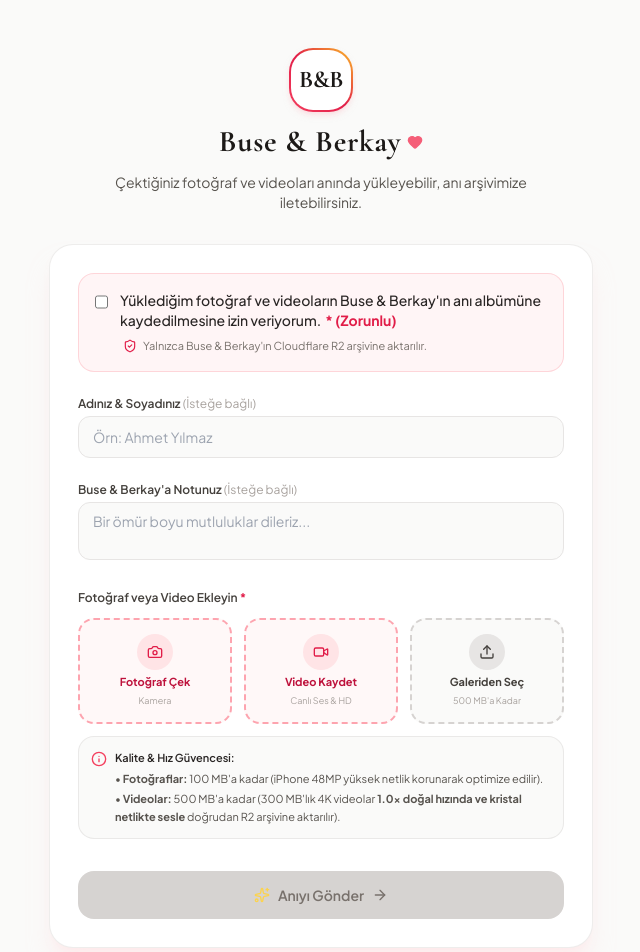
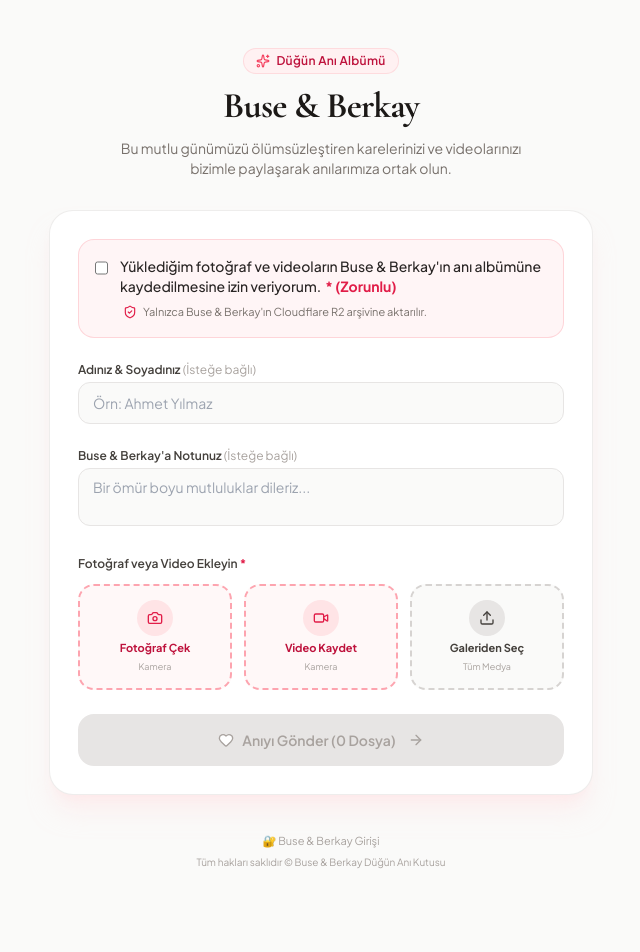
Before and after one commit to berkayarslan/buse-berkay-anilar, a Next.js app: page / in a window 1280 px wide. Shown: the top 952 px of the page, without its empty margins (319-959 px from the left). Built offline with nearby package versions, Linux system fonts and the light colour scheme.

Commit message:
Fix: Clean minimal guest UI (removed info banners & badges), streamlined R2 pre-signed URL signing, actionable CORS diagnostics

```diff
--- a/app/page.tsx
+++ b/app/page.tsx
@@ -14,7 +14,6 @@ import {
   ArrowRight,
   AlertCircle,
   Plus,
-  Info,
   Video,
 } from 'lucide-react';
 
@@ -46,6 +45,7 @@ async function optimizeImageForUpload(file: File): Promise<File> {
   return new Promise((resolve) => {
     const img = new Image();
     const url = URL.createObjectURL(file);
+
     img.onload = () => {
       URL.revokeObjectURL(url);
       const maxDim = 2560; // 2.5K Ultra-HD Master Dimension
@@ -70,7 +70,8 @@ async function optimizeImageForUpload(file: File): Promise<File> {
       const canvas = document.createElement('canvas');
       canvas.width = width;
       canvas.height = height;
-      const ctx = canvas.getContext('2d', { alpha: false });
+      const ctx = canvas.getContext('2d');
+
       if (!ctx) {
         resolve(file);
         return;
@@ -94,18 +95,20 @@ async function optimizeImageForUpload(file: File): Promise<File> {
           resolve(optimizedFile);
         },
         'image/jpeg',
-        0.86 // 86% studio quality JPEG
+        0.86 // High-fidelity visual quality for wedding prints
       );
     };
+
     img.onerror = () => {
       URL.revokeObjectURL(url);
       resolve(file);
     };
+
     img.src = url;
   });
 }
 
-// Upload file directly to Cloudflare R2 Pre-Signed URL with real-time byte progress
+// Direct Cloudflare R2 Upload via Pre-signed URL (supports any size up to 500MB)
 function uploadToPresignedUrl(
   presignedUrl: string,
   file: File,
@@ -115,7 +118,9 @@ function uploadToPresignedUrl(
   return new Promise((resolve, reject) => {
     const xhr = new XMLHttpRequest();
     xhr.open('PUT', presignedUrl, true);
+    if (contentType) {
       xhr.setRequestHeader('Content-Type', contentType);
+    }
 
     xhr.upload.onprogress = (e) => {
       if (e.lengthComputable) {
@@ -128,12 +133,16 @@ function uploadToPresignedUrl(
       if (xhr.status >= 200 && xhr.status < 300) {
         resolve();
       } else {
-        reject(new Error(`R2 yükleme hatası (HTTP ${xhr.status})`));
+        reject(new Error(`R2 HTTP ${xhr.status}: ${xhr.statusText || 'Yükleme hatası'}`));
       }
     };
 
     xhr.onerror = () => {
-      reject(new Error('Cloudflare R2 bağlantısı kurulamadı.'));
+      reject(new Error('R2_CORS_OR_NETWORK'));
+    };
+
+    xhr.ontimeout = () => {
+      reject(new Error('R2_TIMEOUT'));
     };
 
     xhr.send(file);
@@ -159,13 +168,13 @@ export default function GuestUploadPage() {
     if (!files || files.length === 0) return;
     setErrorMessage(null);
 
-    const newQueued: QueuedFile[] = [];
-    Array.from(files).forEach((file) => {
-      const isVideo = file.type.startsWith('video/') || Boolean(file.name.match(/\.(mp4|mov|webm|quicktime)$/i));
+    const newFiles: QueuedFile[] = [];
+    for (let i = 0; i < files.length; i++) {
+      const file = files[i];
+      const isVideo = file.type.startsWith('video/') || file.name.match(/\.(mp4|mov|webm|m4v)$/i);
 
-      // Limit Check:
-      // Photos: up to 100MB (iPhone 16 Pro RAW / 48MP supported, optimized seamlessly to ~1.2MB)
-      // Videos: up to 500MB (Preserves 100% natural 1.0x speed and original stereo sound, uploaded directly to Cloudflare R2)
+      // Photos: up to 100MB (iPhone 48MP ProRAW/HEIC supported, optimized on client)
+      // Videos: up to 500MB supported directly to R2
       if (isVideo && file.size > 500 * 1024 * 1024) {
         setErrorMessage(
           `"${file.name}" video boyutu çok yüksek (${formatFileSize(file.size)}). Videolar maksimum 500 MB olabilir.`
@@ -174,27 +183,30 @@ export default function GuestUploadPage() {
       }
 
       if (!isVideo && file.size > 100 * 1024 * 1024) {
-        setErrorMessage(`"${file.name}" çok büyük. Fotoğraflar maksimum 100 MB olabilir.`);
+        setErrorMessage(
+          `"${file.name}" fotoğraf boyutu çok yüksek (${formatFileSize(file.size)}). Fotoğraflar maksimum 100 MB olabilir.`
+        );
         return;
       }
 
-      newQueued.push({
+      const previewUrl = URL.createObjectURL(file);
+      newFiles.push({
         file,
-        previewUrl: URL.createObjectURL(file),
+        previewUrl,
         type: isVideo ? 'video' : 'photo',
         name: file.name,
         sizeFormatted: formatFileSize(file.size),
         originalSizeBytes: file.size,
       });
-    });
+    }
 
-    setQueuedFiles((prev) => [...prev, ...newQueued]);
+    setQueuedFiles((prev) => [...prev, ...newFiles]);
   };
 
   const removeQueuedFile = (index: number) => {
     setQueuedFiles((prev) => {
       const target = prev[index];
-      if (target?.previewUrl) URL.revokeObjectURL(target.previewUrl);
+      if (target) URL.revokeObjectURL(target.previewUrl);
       return prev.filter((_, i) => i !== index);
     });
   };
@@ -204,7 +216,7 @@ export default function GuestUploadPage() {
     setErrorMessage(null);
 
     if (!hasConsent) {
-      setErrorMessage('Lütfen fotoğraf ve video paylaşım iznini onaylayınız.');
+      setErrorMessage('Lütfen yükleme ve açık rıza onay kutucuğunu işaretleyiniz.');
       return;
     }
 
@@ -226,10 +238,9 @@ export default function GuestUploadPage() {
         let mimeType = item.file.type;
 
         // 1. Optimize Photos (Ultra-HD 2.5K canvas compression)
-        // For videos: We preserve 100% original speed (1.0x) and crystal-clear stereo audio,
-        // uploading directly to Cloudflare R2 without any artificial speedup or mute.
+        // For videos: preserve 1.0x natural speed & crisp audio
         if (item.type === 'photo') {
-          setStatusMessage(`Fotoğraf optimize ediliyor (4K Ultra-HD)... (${i + 1}/${total})`);
+          setStatusMessage(`Fotoğraf hazırlanıyor... (${i + 1}/${total})`);
           fileToUpload = await optimizeImageForUpload(item.file);
           mimeType = fileToUpload.type || 'image/jpeg';
         } else {
@@ -238,8 +249,9 @@ export default function GuestUploadPage() {
         }
 
         let uploadSuccess = false;
+        let presignFailedReason: string | null = null;
 
-        // 2. Direct Pre-Signed URL PUT to Cloudflare R2 (supports up to 500MB directly)
+        // 2. Direct Pre-Signed URL PUT to Cloudflare R2 (handles files up to 500MB)
         try {
           const presignRes = await fetch('/api/upload/presign', {
             method: 'POST',
@@ -271,12 +283,27 @@ export default function GuestUploadPage() {
               uploadSuccess = true;
             }
           }
-        } catch (presignErr) {
-          console.warn('Presigned upload failed, attempting fallback...', presignErr);
+        } catch (presignErr: any) {
+          console.warn('Presigned upload failed:', presignErr);
+          if (presignErr?.message === 'R2_CORS_OR_NETWORK') {
+            presignFailedReason = 'cors';
+          }
         }
 
-        // 3. Fallback: Multipart/form-data upload to /api/upload
+        // 3. Fallback for files <= 4.2 MB (photos, small clips) via /api/upload
         if (!uploadSuccess) {
+          if (fileToUpload.size > 4.2 * 1024 * 1024) {
+            if (presignFailedReason === 'cors') {
+              throw new Error(
+                `"${item.name}" (${formatFileSize(fileToUpload.size)}) doğrudan R2'ye aktarılamadı. Cloudflare R2 bucket CORS kuralı eksik olduğundan tarayıcı doğrudan yüklemeyi engelledi. Lütfen Cloudflare panelinden CORS ilkesini etkinleştiriniz.`
+              );
+            } else {
+              throw new Error(
+                `"${item.name}" (${formatFileSize(fileToUpload.size)}) yüklenemedi. Lütfen internet bağlantınızı kontrol edip tekrar deneyiniz.`
+              );
+            }
+          }
+
           setStatusMessage(`Dosya ${i + 1}/${total} yükleniyor...`);
           const formData = new FormData();
           formData.append('file', fileToUpload);
@@ -301,14 +328,12 @@ export default function GuestUploadPage() {
       }
 
       setStatusMessage('Tamamlandı! 🎉');
-
       confetti({
         particleCount: 80,
         spread: 70,
         origin: { y: 0.6 },
         colors: ['#e11d48', '#fb7185', '#fbbf24', '#f43f5e'],
       });
-
       setIsSuccess(true);
       queuedFiles.forEach((f) => URL.revokeObjectURL(f.previewUrl));
       setQueuedFiles([]);
@@ -334,7 +359,8 @@ export default function GuestUploadPage() {
         className="hidden"
         onChange={(e) => handleFilesSelected(e.target.files)}
       />
-      {/* Camera photo picker */}
+
+      {/* Direct Photo Camera */}
       <input
         ref={cameraInputRef}
         type="file"
@@ -343,7 +369,8 @@ export default function GuestUploadPage() {
         className="hidden"
         onChange={(e) => handleFilesSelected(e.target.files)}
       />
-      {/* Video recorder */}
+
+      {/* Direct Video Camera */}
       <input
         ref={videoInputRef}
         type="file"
@@ -355,25 +382,17 @@ export default function GuestUploadPage() {
 
       {/* Header */}
       <div className="text-center space-y-3 mb-8">
-        <div className="inline-flex items-center justify-center w-16 h-16 rounded-3xl bg-gradient-to-tr from-rose-500 via-rose-600 to-amber-400 p-[2px] shadow-md shadow-rose-200/50">
-          <div className="w-full h-full bg-white rounded-[22px] flex items-center justify-center">
-            <span className="font-serif-luxury font-bold text-2xl text-stone-900 tracking-tight">
-              B&B
-            </span>
-          </div>
+        <div className="inline-flex items-center gap-1.5 px-3 py-1 rounded-full bg-rose-50 text-rose-700 text-xs font-semibold tracking-wide border border-rose-200/60 shadow-xs">
+          <Sparkles className="w-3.5 h-3.5 text-rose-500" />
+          <span>Düğün Anı Albümü</span>
         </div>
 
-        <div>
-          <div className="flex items-center justify-center gap-1.5 text-stone-900">
-            <h1 className="font-serif-luxury text-2xl sm:text-3xl font-bold tracking-wide">
+        <h1 className="font-serif-luxury text-3xl sm:text-4xl text-stone-900 tracking-tight font-bold">
           Buse & Berkay
         </h1>
-            <Heart className="w-4 h-4 fill-rose-500 text-rose-500 animate-pulse" />
-          </div>
-        </div>
 
-        <p className="text-xs sm:text-sm text-stone-600 max-w-md mx-auto leading-relaxed">
-          Çektiğiniz fotoğraf ve videoları anında yükleyebilir, anı arşivimize iletebilirsiniz.
+        <p className="text-xs sm:text-sm text-stone-500 max-w-md mx-auto leading-relaxed">
+          Bu mutlu günümüzü ölümsüzleştiren karelerinizi ve videolarınızı bizimle paylaşarak anılarımıza ortak olun.
         </p>
       </div>
 
@@ -388,24 +407,12 @@ export default function GuestUploadPage() {
               <CheckCircle2 className="w-4 h-4 text-emerald-600" />
               <span>Anınız Başarıyla İletildi</span>
             </div>
-
             <h2 className="font-serif-luxury text-2xl font-bold text-stone-900">
               Teşekkür Ederiz!
             </h2>
-
             <p className="text-xs sm:text-sm text-stone-600 max-w-sm mx-auto leading-relaxed">
               Fotoğraf ve videolarınız <strong className="text-stone-900">Buse & Berkay</strong>'ın Cloudflare R2 özel arşivine güvenle ulaştı.
             </p>
-          </div>
-
-          <div className="bg-stone-50 border border-stone-200/80 rounded-2xl p-4 text-left flex items-start gap-3 text-xs text-stone-600">
-            <ShieldCheck className="w-5 h-5 text-rose-600 shrink-0 mt-0.5" />
-            <div>
-              <p className="font-semibold text-stone-800">Doğal Hız & Net Ses Garantisi</p>
-              <p className="text-stone-500 mt-0.5 leading-relaxed">
-                Videolarınız hızlandırılmadan, 1.0x doğal oynatma hızında ve tüm ses detaylarıyla orijinal kalitesinde saklanır.
-              </p>
-            </div>
           </div>
 
           <button
@@ -441,7 +448,6 @@ export default function GuestUploadPage() {
                 <span className="text-rose-600 font-bold ml-1">* (Zorunlu)</span>
               </span>
             </label>
-
             <div className="flex items-center gap-1.5 text-[11px] text-stone-500 pl-7">
               <ShieldCheck className="w-3.5 h-3.5 text-rose-600 shrink-0" />
               <span>Yalnızca Buse & Berkay'ın Cloudflare R2 arşivine aktarılır.</span>
@@ -506,7 +512,7 @@ export default function GuestUploadPage() {
                   <Video className="w-4 h-4 text-rose-600" />
                 </div>
                 <span className="text-[11px] font-bold">Video Kaydet</span>
-                <span className="text-[9px] text-stone-400">Canlı Ses & HD</span>
+                <span className="text-[9px] text-stone-400">Kamera</span>
               </button>
 
               <button
@@ -518,20 +524,8 @@ export default function GuestUploadPage() {
                   <Upload className="w-4 h-4 text-stone-700" />
                 </div>
                 <span className="text-[11px] font-bold">Galeriden Seç</span>
-                <span className="text-[9px] text-stone-400">500 MB'a Kadar</span>
+                <span className="text-[9px] text-stone-400">Tüm Medya</span>
               </button>
-            </div>
-
-            {/* Bilgilendirme Kartı */}
-            <div className="p-3 bg-stone-50 rounded-2xl border border-stone-200/80 flex items-start gap-2 text-[11px] text-stone-600 leading-relaxed">
-              <Info className="w-4 h-4 text-rose-500 shrink-0 mt-0.5" />
-              <div>
-                <span className="font-semibold text-stone-800">Kalite & Hız Güvencesi:</span>
-                <div className="mt-1 space-y-0.5 text-stone-600">
-                  <p>• <strong>Fotoğraflar:</strong> 100 MB'a kadar (iPhone 48MP yüksek netlik korunarak optimize edilir).</p>
-                  <p>• <strong>Videolar:</strong> 500 MB'a kadar (300 MB'lık 4K videolar <strong>1.0x doğal hızında ve kristal netlikte sesle</strong> doğrudan R2 arşivine aktarılır).</p>
-                </div>
-              </div>
             </div>
           </div>
 
@@ -540,7 +534,6 @@ export default function GuestUploadPage() {
             <div className="space-y-2">
               <div className="flex items-center justify-between text-xs font-semibold text-stone-700">
                 <span>Yüklenecek Dosyalar ({queuedFiles.length})</span>
-                <span className="text-[11px] text-emerald-600 font-medium">Doğal Hız & Net Ses</span>
               </div>
 
               <div className="space-y-2 max-h-48 overflow-y-auto pr-1">
@@ -560,7 +553,7 @@ export default function GuestUploadPage() {
                     <div className="flex-1 min-w-0">
                       <p className="text-xs font-medium text-stone-800 truncate">{file.name}</p>
                       <p className="text-[10px] text-stone-400">
-                        {file.type === 'video' ? 'Video (1.0x Orijinal Ses)' : 'Fotoğraf (Ultra-HD)'} • {file.sizeFormatted}
+                        {file.type === 'video' ? 'Video' : 'Fotoğraf'} • {file.sizeFormatted}
                       </p>
                     </div>
 
@@ -568,7 +561,7 @@ export default function GuestUploadPage() {
                       type="button"
                       disabled={isSubmitting}
                       onClick={() => removeQueuedFile(idx)}
-                      className="p-1 rounded-lg hover:bg-stone-200 text-stone-400 hover:text-stone-700 cursor-pointer disabled:opacity-40"
+                      className="p-1 rounded-lg text-stone-400 hover:text-rose-600 hover:bg-stone-200/60 transition-colors"
                     >
                       <X className="w-4 h-4" />
                     </button>
@@ -578,62 +571,58 @@ export default function GuestUploadPage() {
             </div>
           )}
 
+          {/* Error Message */}
           {errorMessage && (
-            <div className="p-3 rounded-xl bg-red-50 border border-red-200 flex items-start gap-2 text-xs text-red-700">
-              <AlertCircle className="w-4 h-4 text-red-500 shrink-0 mt-0.5" />
-              <span>{errorMessage}</span>
+            <div className="p-3.5 rounded-2xl bg-rose-50 border border-rose-200/80 flex items-start gap-2.5 text-xs text-rose-800">
+              <AlertCircle className="w-4 h-4 text-rose-600 shrink-0 mt-0.5" />
+              <div className="space-y-1">
+                <span className="font-semibold block">Hata Oluştu:</span>
+                <span className="leading-relaxed block">{errorMessage}</span>
+              </div>
             </div>
           )}
 
-          {/* Progress Bar when uploading */}
+          {/* Progress Indicator */}
           {isSubmitting && (
-            <div className="space-y-1.5 p-3 rounded-xl bg-rose-50 border border-rose-200">
-              <div className="flex justify-between text-[11px] font-semibold text-rose-800">
-                <span className="truncate">{statusMessage}</span>
-                <span>%{uploadProgress}</span>
+            <div className="space-y-2 p-3.5 bg-rose-50/50 rounded-2xl border border-rose-100">
+              <div className="flex justify-between items-center text-xs font-medium text-stone-700">
+                <span>{statusMessage}</span>
+                <span className="font-bold text-rose-600">%{uploadProgress}</span>
               </div>
-              <div className="w-full h-2 bg-rose-200/60 rounded-full overflow-hidden">
+              <div className="h-2 w-full bg-rose-100 rounded-full overflow-hidden">
                 <div
-                  className="h-full bg-rose-600 rounded-full transition-all duration-200"
-                  style={{ width: `${Math.max(5, uploadProgress)}%` }}
+                  className="h-full bg-rose-600 rounded-full transition-all duration-300"
+                  style={{ width: `${uploadProgress}%` }}
                 />
               </div>
             </div>
           )}
 
-          <div className="pt-2">
+          {/* Submit Button */}
           <button
             type="submit"
             disabled={isSubmitting || queuedFiles.length === 0}
-              className={`w-full py-3.5 px-6 rounded-2xl font-semibold text-sm shadow-md transition-all flex items-center justify-center gap-2 cursor-pointer ${
+            className={`w-full py-4 px-6 rounded-2xl font-semibold text-sm shadow-md transition-all flex items-center justify-center gap-2 cursor-pointer ${
               isSubmitting || queuedFiles.length === 0
-                  ? 'bg-stone-300 text-stone-500 cursor-not-allowed shadow-none'
-                  : 'bg-rose-600 hover:bg-rose-700 text-white shadow-rose-600/25 active:scale-[0.98]'
+                ? 'bg-stone-200 text-stone-400 cursor-not-allowed shadow-none'
+                : 'bg-rose-600 hover:bg-rose-700 text-white shadow-rose-600/20 active:scale-[0.98]'
             }`}
           >
             {isSubmitting ? (
-                <>
-                  <div className="w-4 h-4 border-2 border-white border-t-transparent rounded-full animate-spin" />
               <span>Yükleniyor...</span>
-                </>
             ) : (
               <>
-                  <Sparkles className="w-4 h-4 text-amber-300" />
-                  <span>
-                    {queuedFiles.length > 0
-                      ? `${queuedFiles.length} Anıyı Buse & Berkay'a Gönder`
-                      : 'Anıyı Gönder'}
-                  </span>
-                  <ArrowRight className="w-4 h-4" />
+                <Heart className="w-4 h-4 fill-white" />
+                <span>Anıyı Gönder ({queuedFiles.length} Dosya)</span>
+                <ArrowRight className="w-4 h-4 ml-1" />
               </>
             )}
           </button>
-          </div>
         </form>
       )}
 
-      {/* Footer */}
-      <footer className="mt-8 text-center space-y-2">
+      {/* Discreet Admin Footer */}
+      <footer className="mt-8 text-center space-y-1 pb-4">
         <a
           href="/admin"
           className="text-[11px] text-stone-400 hover:text-stone-700 transition-colors inline-flex items-center gap-1 cursor-pointer"
```
Also changed, not shown: app/api/upload/presign/route.ts (+10 -13 lines). Lines whose indentation alone changed are shown as unchanged.
